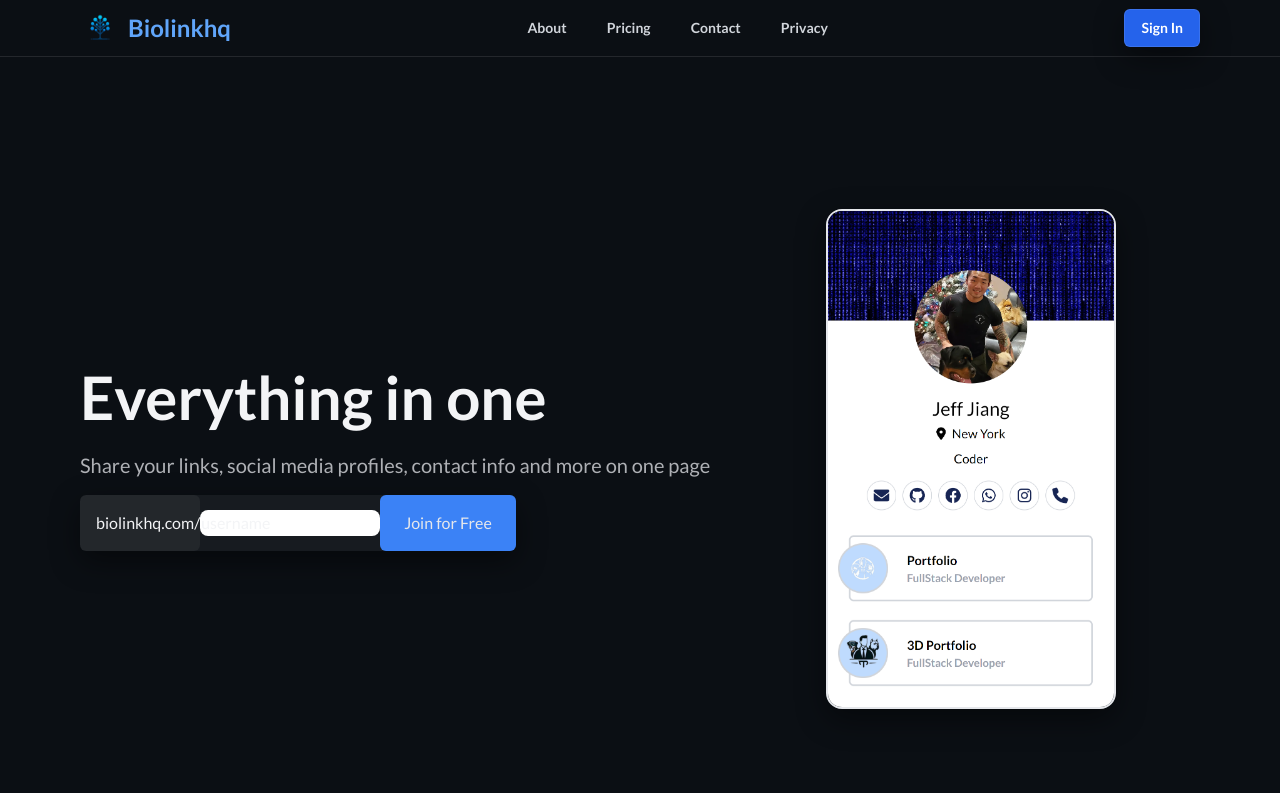
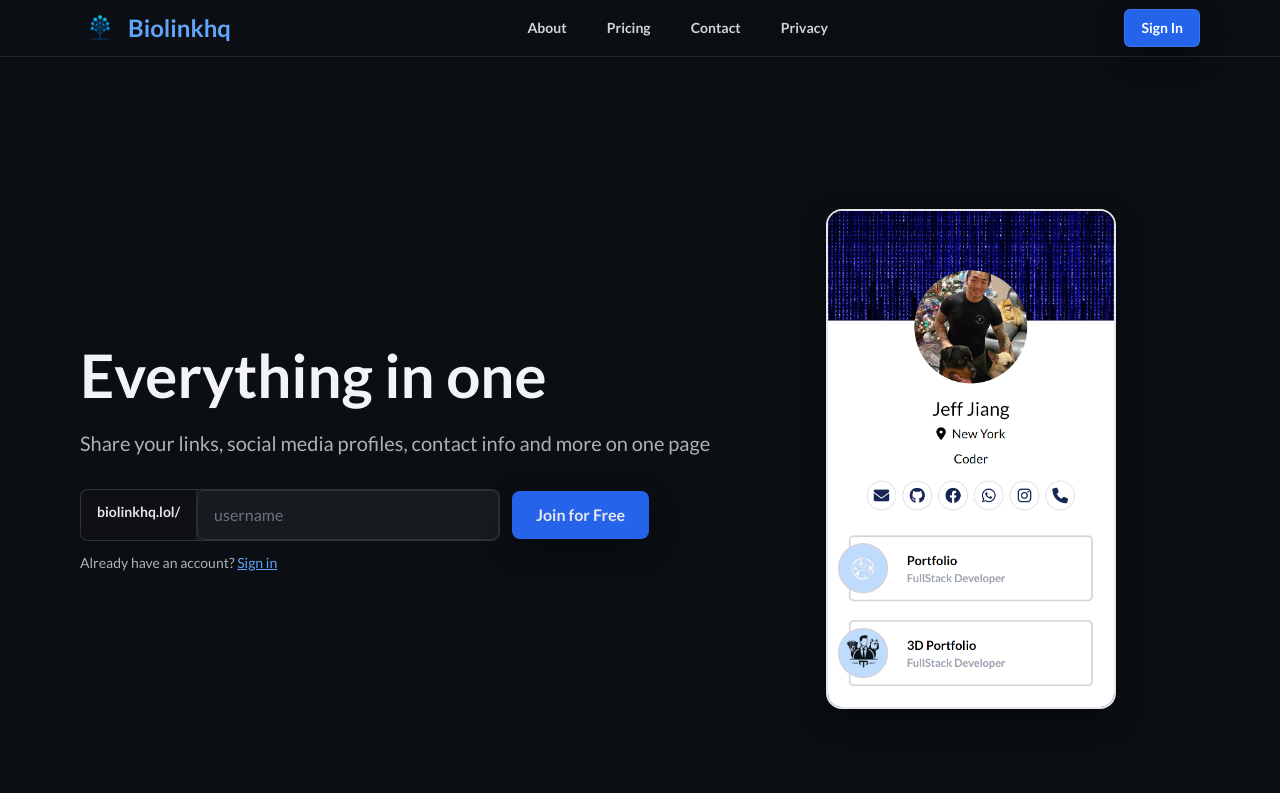
Before and after one commit to TheBioLink/biolinkhq, a Next.js app: page / in a window 1280 px wide. Shown: the top 793 px of the page. Built offline with nearby package versions, Linux system fonts and the light colour scheme; no server answers.

Commit message:
Update HeroForm.js

```diff
--- a/src/components/forms/HeroForm.js
+++ b/src/components/forms/HeroForm.js
@@ -1,52 +1,62 @@
-'use client';
+"use client";
 
-import {signIn} from "next-auth/react";
-import {redirect, useRouter} from "next/navigation";
-import {useEffect} from "react";
+import { useState } from "react";
+import { useRouter } from "next/navigation";
+import Link from "next/link";
 
-export default function HeroForm({user}) {
+export default function HeroForm({ user }) {
   const router = useRouter();
-  useEffect(() => {
-    if (
-      'localStorage' in window
-      && window.localStorage.getItem('desiredUsername')
-    ) {
-      const username = window.localStorage.getItem('desiredUsername');
-      window.localStorage.removeItem('desiredUsername');
-      redirect('/account?desiredUsername=' + username);
+  const [username, setUsername] = useState("");
+
+  function handleSubmit(e) {
+    e.preventDefault();
+
+    // If logged in, go to account (they can set username there)
+    if (user) {
+      router.push("/account");
+      return;
     }
-  }, []);
-  async function handleSubmit(ev) {
-    ev.preventDefault();
-    const form = ev.target;
-    const input = form.querySelector('input');
-    const username = input.value;
-    if (username.length > 0) {
-      if (user) {
-        router.push('/account?desiredUsername='+username);
-      } else {
-        window.localStorage.setItem('desiredUsername', username);
-        await signIn('google');
+
+    // If not logged in, send them to login
+    router.push("/login");
   }
-    }
-  }
+
   return (
+    <div className="mt-8">
       <form
         onSubmit={handleSubmit}
-      className="inline-flex items-center shadow-lg bg-white shadow-gray-500/20 rounded-md">
-          <span className="bg-white py-4 pl-4 rounded-md">
-            biolinkhq.com/
+        className="flex flex-col sm:flex-row items-stretch sm:items-center gap-3"
+      >
+        <div className="flex w-full sm:w-[420px] overflow-hidden rounded-lg border border-white/10 bg-white/5">
+          <span className="px-4 py-3 text-sm font-semibold text-gray-200 bg-black/40 border-r border-white/10 whitespace-nowrap">
+            biolinkhq.lol/
           </span>
+
           <input
-        type="text"
-        className=""
-        style={{backgroundColor:'white',marginBottom:0,paddingLeft:0}}
-        placeholder="username"/>
+            value={username}
+            onChange={(e) => setUsername(e.target.value)}
+            placeholder="username"
+            autoComplete="off"
+            className="flex-1 px-4 py-3 bg-transparent text-gray-100 placeholder:text-gray-500 outline-none"
+          />
+        </div>
+
         <button
           type="submit"
-        className="bg-blue-500 hover:bg-blue-300 rounded-md text-white py-4 px-6 whitespace-nowrap">
-        Join for Free
+          className="px-6 py-3 rounded-lg bg-blue-600 hover:bg-blue-500 text-white font-bold shadow disabled:opacity-60"
+        >
+          {user ? "Go to Dashboard" : "Join for Free"}
         </button>
       </form>
+
+      {!user && (
+        <p className="mt-3 text-sm text-gray-400">
+          Already have an account?{" "}
+          <Link href="/login" className="text-blue-400 hover:text-blue-300 underline">
+            Sign in
+          </Link>
+        </p>
+      )}
+    </div>
   );
 }
```
Lines whose indentation alone changed are shown as unchanged.
